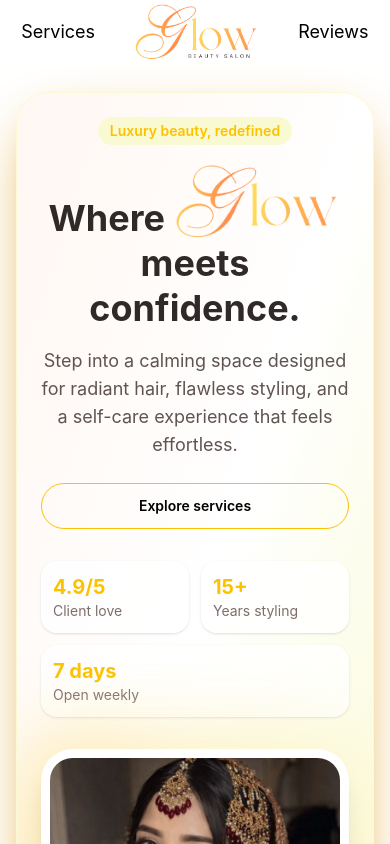
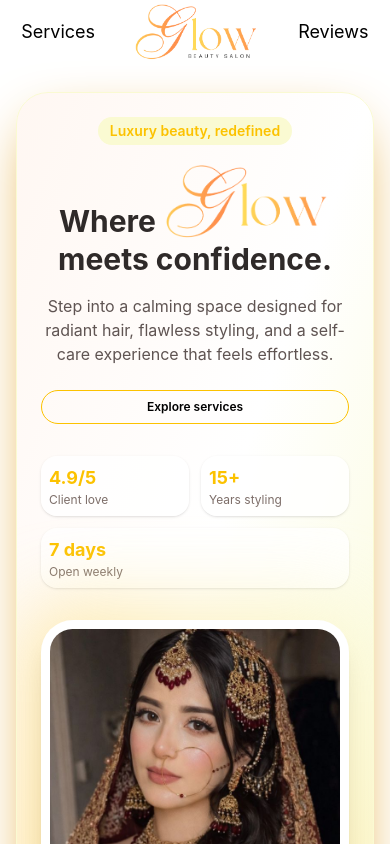
Before and after one commit to Jawairia-Mazhar/Salon-Website, a React (Vite) app: page / in a window 390 px wide. Shown: the top 844 px of the page. Built offline with nearby package versions, Linux system fonts and the light colour scheme.

Commit message:
Feat: Add react-icons dependency and integrate social media icons in About page

```diff
--- a/package.json
+++ b/package.json
@@ -13,6 +13,7 @@
     "@tailwindcss/vite": "^4.3.0",
     "react": "^19.2.6",
     "react-dom": "^19.2.6",
+    "react-icons": "^5.7.0",
     "tailwindcss": "^4.3.0"
   },
   "devDependencies": {
--- a/src/css/about.css
+++ b/src/css/about.css
@@ -173,7 +173,27 @@ a {
     margin-left: 0px;
   }
 }
-@import url('https://fonts.googleapis.com/css2?family=Nunito:wght@200;300;400;600;700;800&amp;display=swap');
+
+@media (max-width: 640px) {
+  .snip1533 {
+    margin: 20px 5px 10px;
+    max-width: 100%;
+    min-width: auto;
+  }
+
+  .snip1533 figcaption {
+    padding: 20% 8% 15%;
+  }
+
+  .snip1533 h3 {
+    font-size: 16px;
+    line-height: 20px;
+  }
+
+  .snip1533 blockquote {
+    font-size: 14px;
+  }
+}
 
 *,
 *:before,
--- a/src/pages/About.jsx
+++ b/src/pages/About.jsx
@@ -1,20 +1,23 @@
 import React from 'react'
 import '../css/about.css'
+import { FiInstagram } from 'react-icons/fi'
+import { FaFacebook } from 'react-icons/fa'
+import { IoLocationSharp } from 'react-icons/io5'
 
 const About = () => {
   return (
     <>
-<div className="responsive-container-block big-container mx-auto px-4 py-8" id="about">
+<div className="responsive-container-block big-container mx-auto px-4 sm:px-6 lg:px-8 py-8 max-w-7xl" id="about">
   <div className="responsive-container-block container">
     <div className="responsive-container-block">
       <div className="responsive-cell-block wk-tab-12 wk-mobile-12 wk-desk-6 wk-ipadp-12 img-one">
         <img alt="golden-lines.png" className="image-block bg-image" src="https://workik-widget-assets.s3.amazonaws.com/widget-assets/images/golden%20lines.png" />
       </div>
       <div className="responsive-cell-block wk-tab-12 wk-mobile-12 wk-desk-6 wk-ipadp-12 content-one">
-        <p className="text-3xl font-bold text-center pb-6">
+        <p className="text-2xl sm:text-3xl font-bold text-center pb-6">
           About Glow Beauty Salon
         </p>
-         <p className="text-gray-600 leading-relaxed mb-12">
+         <p className="text-sm sm:text-base text-gray-600 leading-relaxed mb-12">
       Glow Beauty Salon was founded with one simple goal — to make every client
       feel confident, comfortable, and cared for. What started as a passion for
       beauty and self-care has grown into a space where quality, hygiene, and
@@ -22,32 +25,43 @@ const About = () => {
       touch-up or a full pampering session, we treat every visit like it matters.
     </p>
 
-    <div className="grid grid-cols-1 md:grid-cols-3 gap-8 mb-12">
-      <div className="bg-white rounded-2xl shadow-md p-6">
-        <h4 className="text-(--color-primary) font-semibold text-lg mb-2">Expert Team</h4>
-        <p className="text-gray-500 text-sm leading-relaxed">
+    <div className="grid grid-cols-1 sm:grid-cols-2 md:grid-cols-3 gap-4 sm:gap-6 md:gap-8 mb-12">
+      <div className="bg-white rounded-2xl shadow-md p-4 sm:p-6">
+        <h4 className="text-[var(--color-primary)] font-semibold text-base sm:text-lg mb-2">Expert Team</h4>
+        <p className="text-gray-500 text-xs sm:text-sm leading-relaxed">
           Our stylists and beauticians bring years of experience and genuine care to every service.
         </p>
       </div>
 
-      <div className="bg-white rounded-2xl shadow-md p-6">
-        <h4 className="text-(--color-primary) font-semibold text-lg mb-2">Premium Products</h4>
-        <p className="text-gray-500 text-sm leading-relaxed">
+      <div className="bg-white rounded-2xl shadow-md p-4 sm:p-6">
+        <h4 className="text-[var(--color-primary)] font-semibold text-base sm:text-lg mb-2">Premium Products</h4>
+        <p className="text-gray-500 text-xs sm:text-sm leading-relaxed">
           We use only trusted, high-quality products — because your skin and hair deserve the best.
         </p>
       </div>
 
-      <div className="bg-white rounded-2xl shadow-md p-6">
-        <h4 className="text-(--color-primary) font-semibold text-lg mb-2">Relaxing Environment</h4>
-        <p className="text-gray-500 text-sm leading-relaxed">
+      <div className="bg-white rounded-2xl shadow-md p-4 sm:p-6">
+        <h4 className="text-[var(--color-primary)] font-semibold text-base sm:text-lg mb-2">Relaxing Environment</h4>
+        <p className="text-gray-500 text-xs sm:text-sm leading-relaxed">
           A clean, calm, and welcoming space designed to help you unwind while we take care of you.
         </p>
       </div>
     </div>
 
-    <p className="italic text-(--color-primary) font-medium">
+    <p className="italic text-[var(--color-primary)] font-medium text-sm sm:text-base">
       "We believe beauty care should feel like self-care — relaxing, personal, and never rushed."
     </p>
+    <div className="flex gap-6 sm:gap-12 justify-center mt-8">
+        <a href="https://www.instagram.com/glowbeautysalon/" target="_blank" rel="noopener noreferrer" className="text-2xl sm:text-3xl hover:text-[var(--color-primary)] transition">
+          <FiInstagram />
+        </a>
+        <a href="https://www.facebook.com/glowbeautysalon/" target="_blank" rel="noopener noreferrer" className="text-2xl sm:text-3xl hover:text-[var(--color-primary)] transition">
+          <FaFacebook />
+        </a>
+        <a href="https://www.google.com/maps/place/Glow+Beauty+Salon" target="_blank" rel="noopener noreferrer" className="text-2xl sm:text-3xl hover:text-[var(--color-primary)] transition">
+          <IoLocationSharp />
+        </a>
+    </div>
         </div>
         </div>
         </div>
--- a/src/pages/Hero.jsx
+++ b/src/pages/Hero.jsx
@@ -8,13 +8,13 @@ const Hero = () => {
       <section className="overflow-hidden rounded-[2rem] border border-[#fafad2] bg-gradient-to-br from-[#fff7f2] via-white to-[#fafad2] shadow-[0_20px_60px_-20px_rgb(218,145,0)]">
         <div className="flex flex-col lg:flex-row items-center gap-8 p-6 sm:p-8 lg:p-12">
           <div className="w-full lg:w-1/2 text-center lg:text-left">
-            <p className="inline-flex rounded-full bg-[#fafad2] px-3 py-1 text-sm font-semibold text-(--color-primary)">
+            <p className="inline-flex rounded-full bg-[#fafad2] px-3 py-1 text-sm font-semibold text-[var(--color-primary)]">
               Luxury beauty, redefined
             </p>
-            <h1 className="mt-4 text-4xl sm:text-5xl lg:text-6xl font-bold leading-tight text-[#2f2a29]">
+            <h1 className="mt-4 text-3xl sm:text-4xl lg:text-6xl font-bold leading-tight text-[#2f2a29]">
               Where <span className="relative inline-flex h-full w-42 items-end justify-center align-bottom"><img src={logo} alt="Salon logo" className="h-full w-full object-contain" /></span> meets confidence.
             </h1>
-            <p className="mt-4 text-lg text-[#5f5452] max-w-xl mx-auto lg:mx-0">
+            <p className="mt-4 text-base sm:text-lg text-[#5f5452] max-w-xl mx-auto lg:mx-0">
               Step into a calming space designed for radiant hair, flawless styling,
               and a self-care experience that feels effortless.
             </p>
@@ -22,31 +22,31 @@ const Hero = () => {
             <div className="mt-6 flex flex-col sm:flex-row gap-3 justify-center lg:justify-start">
               <a
                 href="#services"
-                className="rounded-full border border-(--color-primary) px-6 py-3 text-sm font-semibold text-(--color-primary) transition hover:bg-[#fafad2]"
+                className="rounded-full border border-[var(--color-primary)] px-4 sm:px-6 py-2 sm:py-3 text-xs sm:text-sm font-semibold text-[var(--color-primary)] transition hover:bg-[#fafad2]"
               >
                 Explore services
               </a>
             </div>
 
             <div className="mt-8 grid grid-cols-2 sm:grid-cols-3 gap-3 text-left">
-              <div className="rounded-2xl bg-white/80 p-3 shadow-sm">
-                <p className="text-xl font-bold text-(--color-primary)">4.9/5</p>
-                <p className="text-sm text-[#7d6e69]">Client love</p>
+              <div className="rounded-2xl bg-white/80 p-2 sm:p-3 shadow-sm">
+                <p className="text-lg sm:text-xl font-bold text-[var(--color-primary)]">4.9/5</p>
+                <p className="text-xs sm:text-sm text-[#7d6e69]">Client love</p>
               </div>
-              <div className="rounded-2xl bg-white/80 p-3 shadow-sm">
-                <p className="text-xl font-bold text-(--color-primary)">15+</p>
-                <p className="text-sm text-[#7d6e69]">Years styling</p>
+              <div className="rounded-2xl bg-white/80 p-2 sm:p-3 shadow-sm">
+                <p className="text-lg sm:text-xl font-bold text-[var(--color-primary)]">15+</p>
+                <p className="text-xs sm:text-sm text-[#7d6e69]">Years styling</p>
               </div>
-              <div className="rounded-2xl bg-white/80 p-3 shadow-sm col-span-2 sm:col-span-1">
-                <p className="text-xl font-bold text-(--color-primary)">7 days</p>
-                <p className="text-sm text-[#7d6e69]">Open weekly</p>
+              <div className="rounded-2xl bg-white/80 p-2 sm:p-3 shadow-sm col-span-2 sm:col-span-1">
+                <p className="text-lg sm:text-xl font-bold text-[var(--color-primary)]">7 days</p>
+                <p className="text-xs sm:text-sm text-[#7d6e69]">Open weekly</p>
               </div>
             </div>
           </div>
 
           <div className="w-full lg:w-1/2">
             <div className="relative mx-auto w-full max-w-120">
-              <div className="absolute -inset-4 rounded-[2rem] bg-gradient-to-tr from-(--color-primary) to-[#fafad2] blur-2xl opacity-70"></div>
+              <div className="absolute -inset-4 rounded-[2rem] bg-gradient-to-tr from-[var(--color-primary)] to-[#fafad2] blur-2xl opacity-70"></div>
               <div className="relative overflow-hidden rounded-[2rem] border border-white/70 bg-white p-2 shadow-xl">
                 <img
                   src={img}
```
Also changed, not shown: 1 other file (tests, documents, lock files or other folders).
